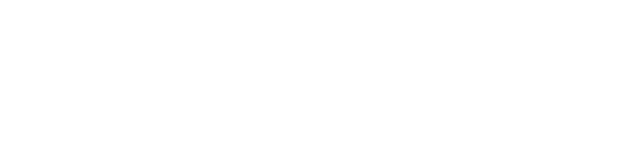
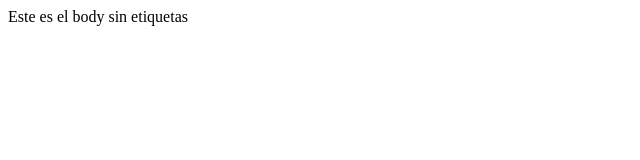
Before and after one commit to sagalarzal/apuntesDeJavaScript, a plain HTML site: page index.html in a window 1280 px wide. Shown: the whole page, without its empty margins (0-640 px from the left). Drawn offline with Linux system fonts and the light colour scheme.

Commit message:
prueba 1

```diff
--- a/index.html
+++ b/index.html
@@ -7,6 +7,6 @@
     <title>Apuntes de JavaScript</title>
 </head>
 <body>
-
+    Este es el body sin etiquetas
 </body>
 </html>
```
